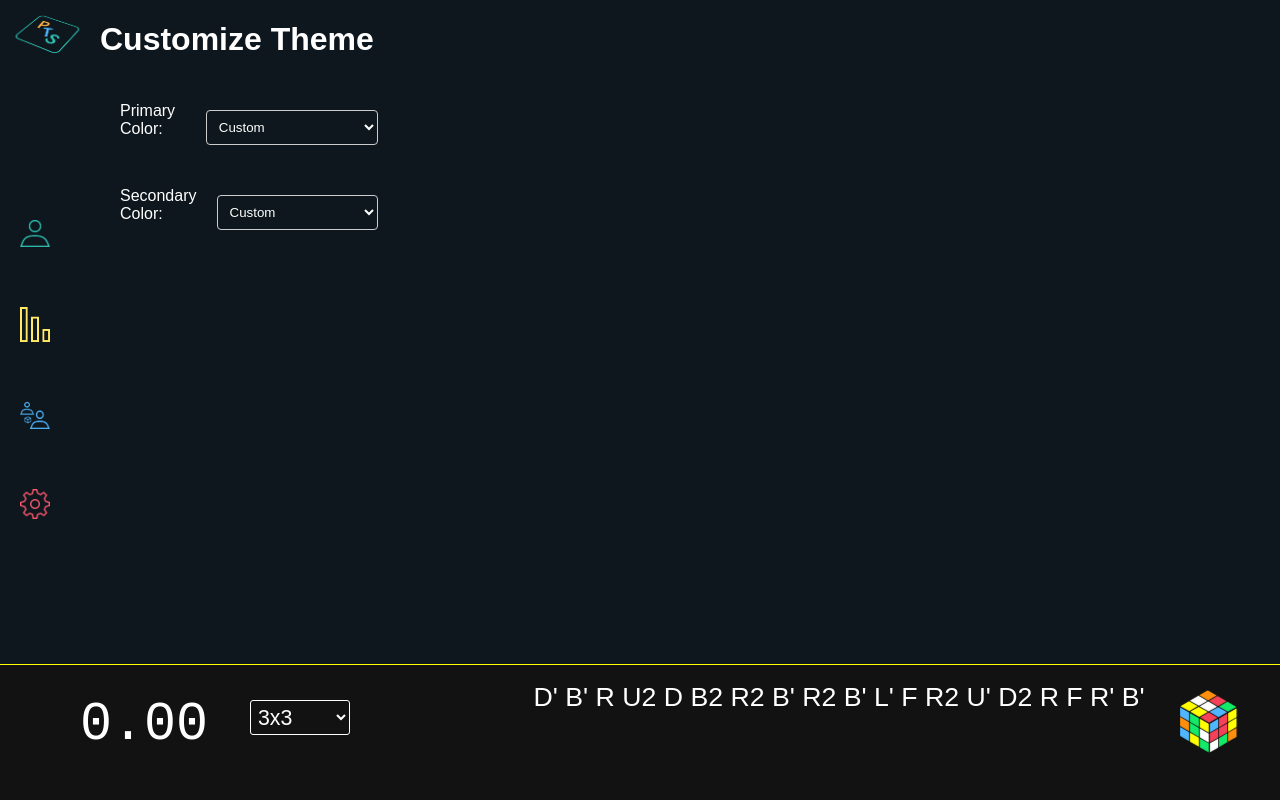
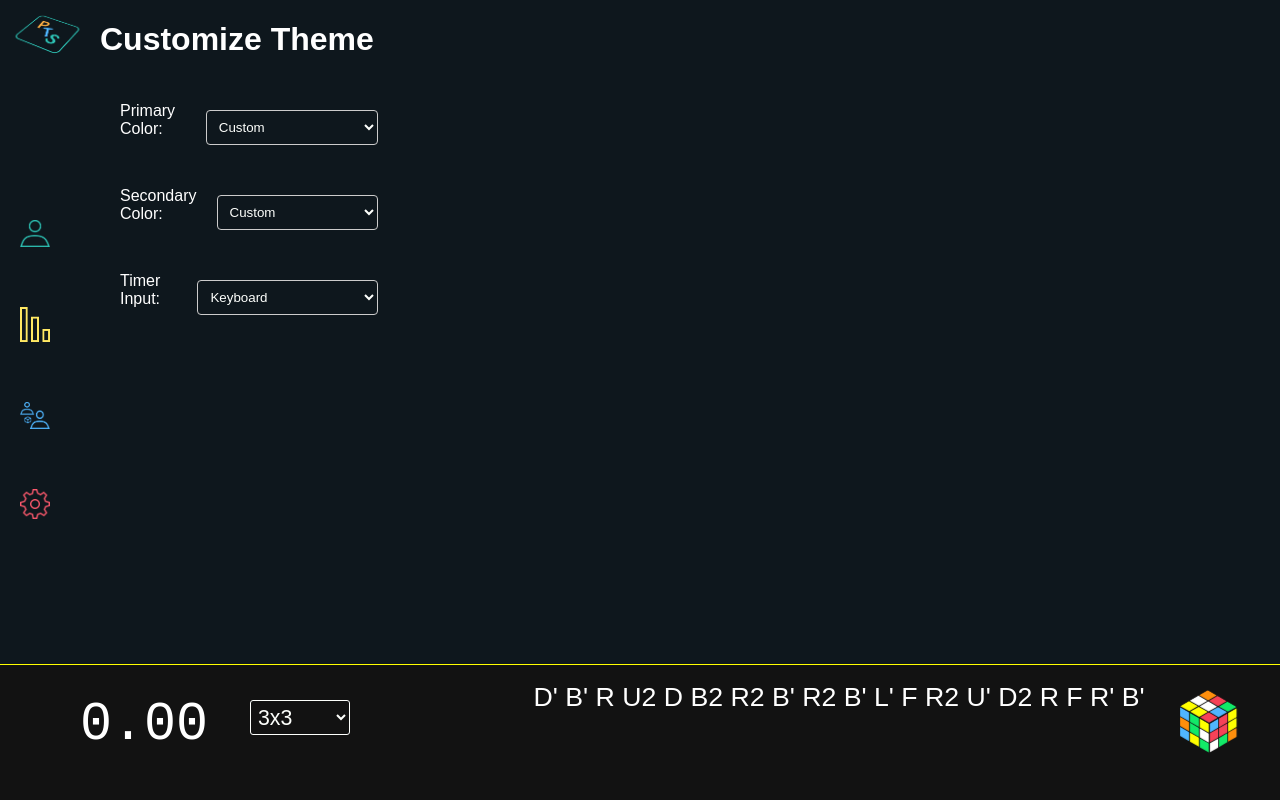
Before and after one commit to samdeaconprojects/peelthestickers, a React (Create React App) app: page /settings in a window 1280 px wide. Built offline with nearby package versions, Linux system fonts and the light colour scheme; a web font is replaced by a local one.

Commit message:
Timer input changability

```diff
--- a/src/components/Profile/Profile.js
+++ b/src/components/Profile/Profile.js
@@ -10,7 +10,7 @@ function Profile() {
         <div className='profileAndName'>
             <div className='profilePicture'>
                 <div className='profileCube'>
-                    <RubiksCubeSVG className="profileCube" n={"777"} faces={getScrambledFaces("U2 F2 U2 F B D2 U2 L2 B' L F' R F' U' B D F2 U D2 L'", "777")} isMusicPlayer={false} isTimerCube={false} />
+                    <RubiksCubeSVG className="profileCube" n={"333"} faces={getScrambledFaces("U2 F2 U2 F B D2 U2 L2 B' L F' R F' U' B D F2 U D2 L'", "777")} isMusicPlayer={false} isTimerCube={false} />
                 </div>
             </div>
             <div className='profileName'>sam</div>
--- a/src/components/Settings/Settings.js
+++ b/src/components/Settings/Settings.js
@@ -25,6 +25,10 @@ function Settings() {
 
     const handleCustomSecondaryChange = (event) => {
         updateSettings({ secondaryColor: event.target.value });
+    };
+
+    const handleTimerInputChange = (event) => {
+        updateSettings({ timerInput: event.target.value });
     };
 
     return (
@@ -55,6 +59,15 @@ function Settings() {
                         <input type="color" value={settings.secondaryColor} onChange={handleCustomSecondaryChange} />
                     )}
                 </div>
+                <div className="setting-item">
+                    <label>Timer Input:</label>
+                    <select onChange={handleTimerInputChange} value={settings.timerInput}>
+                        <option value="Keyboard">Keyboard</option>
+                        <option value="Type">Type</option>
+                        <option value="Stackmat">Stackmat</option>
+                    </select>
+
+                </div>
             </div>
         </div>
     );
--- a/src/components/Timer/Timer.css
+++ b/src/components/Timer/Timer.css
@@ -0,0 +1,6 @@
+input {
+    width: 300px;
+    height: 100px;
+    font-size: 48pt;
+    background-color: var(--secondary-color);;
+}
--- a/src/components/Timer/Timer.js
+++ b/src/components/Timer/Timer.js
@@ -1,6 +1,11 @@
 import React, { useState, useEffect, useRef } from 'react';
+import './Timer.css';
+import { useSettings } from '../../contexts/SettingsContext';
+
 
 function Timer({ addTime }) {
+  const { settings, updateSettings } = useSettings();
+  const [manualTime, setManualTime] = useState('');
   const [elapsedTime, setElapsedTime] = useState(0);
   const [lastTime, setLastTime] = useState(0);
   const [timerOn, setTimerOn] = useState(false);
@@ -53,6 +58,17 @@ function Timer({ addTime }) {
     }
   };
 
+  const handleManualEntry = (event) => {
+    setManualTime(event.target.value);
+  };
+
+  const handleSubmitManualTime = (event) => {
+    if (event.key === 'Enter') {
+      addTime(parseFloat(manualTime) * 1000);  // Converts seconds to milliseconds
+      setManualTime('');  // Reset input after submission
+    }
+  };
+
   useEffect(() => {
     document.addEventListener("keydown", handleKeyDown);
     document.addEventListener("keyup", handleKeyUp);
@@ -89,7 +105,17 @@ function Timer({ addTime }) {
 
   return (
     <div className='timer-display'>
-      <p className='Timer'>{formatTime()}</p>
+      {settings.timerInput === 'Keyboard' ? (
+        <p className='Timer'>{formatTime()}</p>
+      ) : (
+        <input
+          type="text"
+          value={manualTime}
+          onChange={handleManualEntry}
+          onKeyDown={handleSubmitManualTime}
+          autoFocus
+        />
+      )}
     </div>
   );
 }
--- a/src/contexts/SettingsContext.js
+++ b/src/contexts/SettingsContext.js
@@ -8,7 +8,8 @@ export const useSettings = () => useContext(SettingsContext);
 export const SettingsProvider = ({ children }) => {
     const [settings, setSettings] = useState({
         primaryColor: '#0E171D',  // Default primary color
-        secondaryColor: '#ffffff' // Default secondary color
+        secondaryColor: '#ffffff', // Default secondary color
+        timerInput: 'Keyboard'
     });
 
     const updateSettings = (newSettings) => {
```
